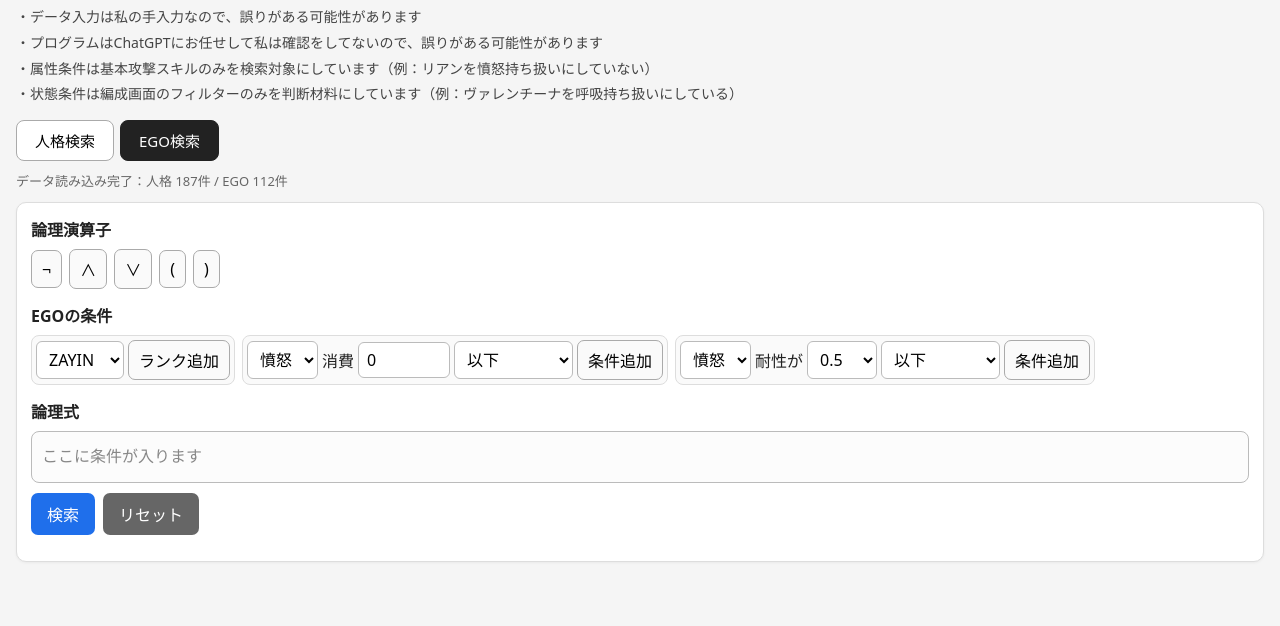
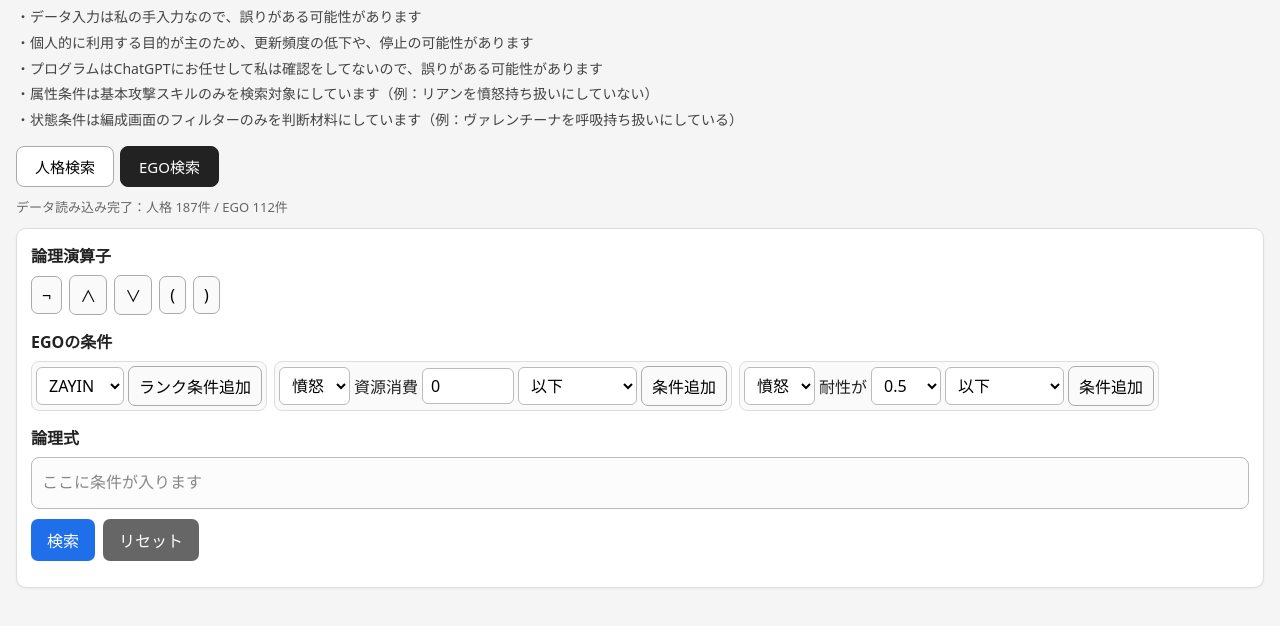
Before and after one commit to 394ast/limbus.search, a plain HTML site: page index.html in a window 1280 px wide. Both pictures are taken after a click on the button "EGO検索". Shown: the part 54-680 px from the top of the page. Drawn offline with Linux system fonts and the light colour scheme.

Commit message:
Update index.html

```diff
--- a/index.html
+++ b/index.html
@@ -35,6 +35,7 @@ select,input[type=number]{font:inherit;padding:6px 8px;border:1px solid #bbb;bor
   <h1>リンバス人格・E.G.O検索</h1>
   <div class="description">
     <div>・データ入力は私の手入力なので、誤りがある可能性があります</div>
+    <div>・個人的に利用する目的が主のため、更新頻度の低下や、停止の可能性があります</div>
     <div>・プログラムはChatGPTにお任せして私は確認をしてないので、誤りがある可能性があります</div>
     <div>・属性条件は基本攻撃スキルのみを検索対象にしています（例：リアンを憤怒持ち扱いにしていない）</div>
     <div>・状態条件は編成画面のフィルターのみを判断材料にしています（例：ヴァレンチーナを呼吸持ち扱いにしている）</div>
@@ -77,7 +78,7 @@ select,input[type=number]{font:inherit;padding:6px 8px;border:1px solid #bbb;bor
           <select id="idDefenseSelect">
             <option value="防御">ガード</option><option value="回避">回避</option><option value="反撃">反撃</option><option value="M防御">マッチ可能ガード</option><option value="M反撃">マッチ可能反撃</option>
           </select>
-          <button class="condition-button" id="idDefenseButton">条件追加</button>
+          <button class="condition-button" id="idDefenseButton">守備条件追加</button>
         </div>
         <div class="condition-group">
           <select id="idSinSelect">
@@ -114,11 +115,11 @@ select,input[type=number]{font:inherit;padding:6px 8px;border:1px solid #bbb;bor
       <div class="button-row">
         <div class="condition-group">
           <select id="egoRankSelect"><option value="1">ZAYIN</option><option value="2">TETH</option><option value="3">HE</option><option value="4">WAW</option><option value="5">ALEPH</option></select>
-          <button class="condition-button" id="egoRankButton">ランク追加</button>
+          <button class="condition-button" id="egoRankButton">ランク条件追加</button>
         </div>
         <div class="condition-group">
           <select id="egoCostSinSelect"><option value="憤怒">憤怒</option><option value="色欲">色欲</option><option value="怠惰">怠惰</option><option value="暴食">暴食</option><option value="憂鬱">憂鬱</option><option value="傲慢">傲慢</option><option value="嫉妬">嫉妬</option></select>
-          <span>消費</span><input id="egoCostValue" type="number" min="0" step="1" value="0">
+          <span>資源消費</span><input id="egoCostValue" type="number" min="0" step="1" value="0">
           <select id="egoCostOp"><option value="<=">以下</option><option value="<">より少ない</option><option value="=">に等しい</option><option value=">">より多い</option><option value=">=">以上</option></select>
           <button class="condition-button" id="egoCostButton">条件追加</button>
         </div>
```
